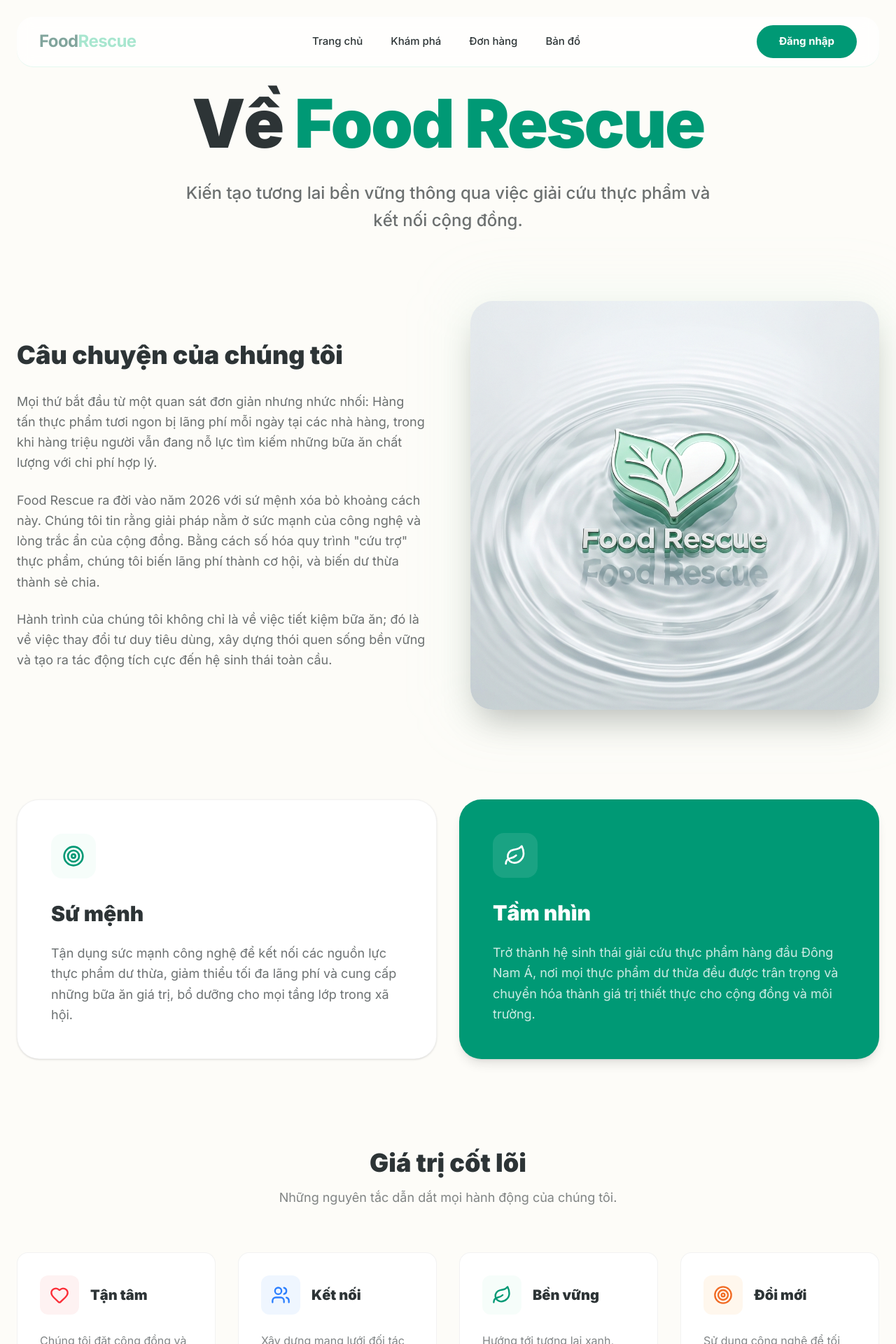
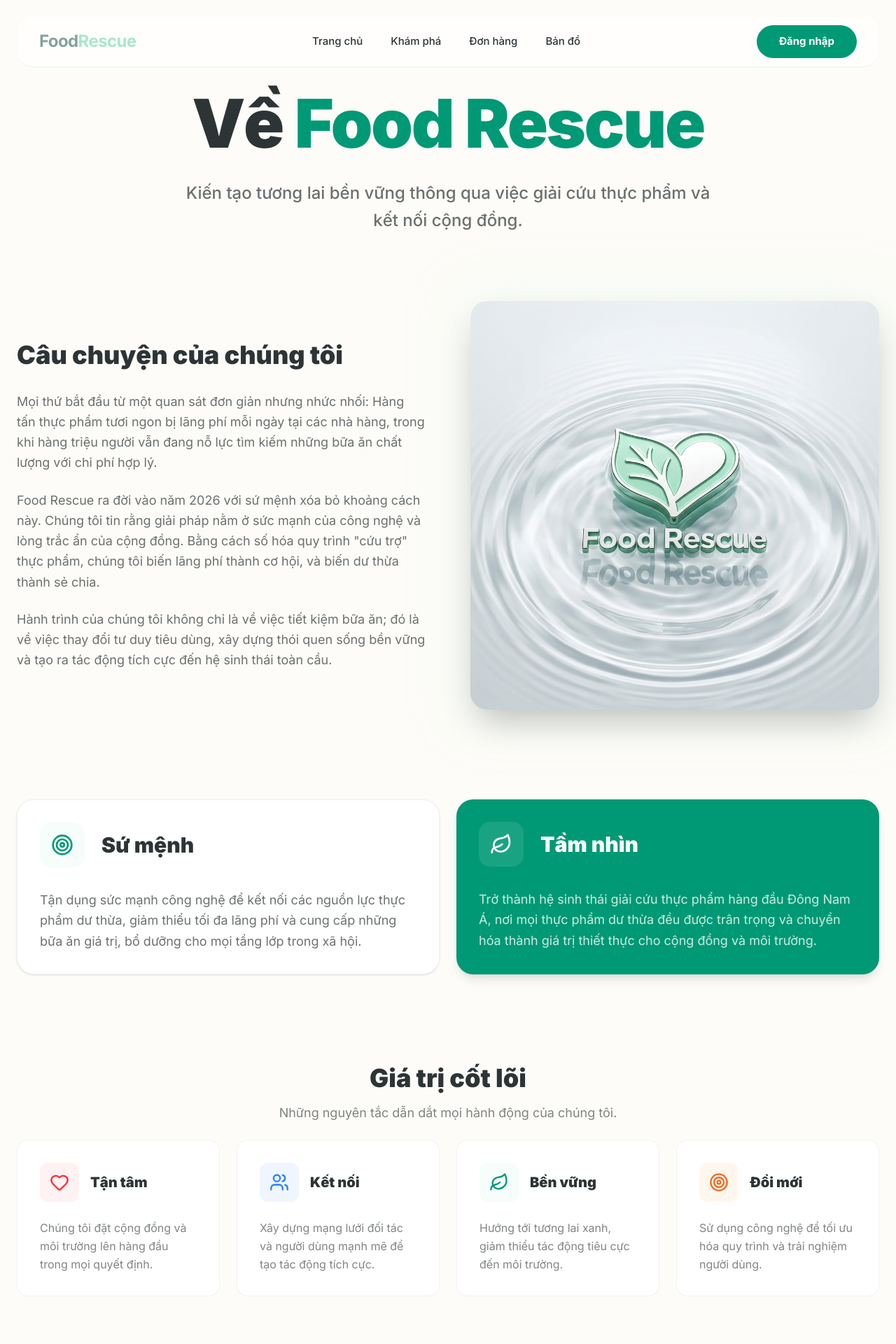
Before and after one commit to developerchidi/Food-Rescue, a Next.js app: page /about in a window 1280 px wide. Shown: the top 1920 px of the page at 70% size. Built offline with nearby package versions, Linux system fonts and the light colour scheme; no server answers.

Commit message:
feat: align mission and vision section design with horizontal icon-title layout

```diff
--- a/src/app/about/page.tsx
+++ b/src/app/about/page.tsx
@@ -42,11 +42,11 @@
               </div>
               <div className="order-1 lg:order-2">
                 <div className="relative group">
-                  <div className="absolute -inset-4 bg-mint-primary/10 rounded-[2rem] blur-2xl group-hover:bg-mint-primary/20 transition-all duration-500"></div>
+                  <div className="absolute -inset-4 bg-mint-primary/10 rounded-[1.5rem] blur-2xl group-hover:bg-mint-primary/20 transition-all duration-500"></div>
                   <img
                     src="/logo-reflection.png"
                     alt="Food Rescue Logo"
-                    className="relative rounded-[2rem] shadow-2xl hover:scale-[1.02] transition-transform duration-500 pointer-events-none"
+                    className="relative rounded-[1.5rem] shadow-2xl hover:scale-[1.02] transition-transform duration-500 pointer-events-none"
                   />
                 </div>
               </div>
@@ -54,22 +54,26 @@
           </section>
 
           {/* Mission & Vision Section */}
-          <section className="mb-32 grid grid-cols-1 md:grid-cols-2 gap-8">
-            <div className="bg-white rounded-[2rem] p-10 lg:p-12 border border-black/5 shadow-sm hover:shadow-xl transition-shadow">
-              <div className="w-16 h-16 bg-mint-primary/10 rounded-2xl flex items-center justify-center mb-8">
-                <Target className="w-8 h-8 text-mint-darker" />
+          <section className="mb-32 grid grid-cols-1 md:grid-cols-2 gap-6">
+            <div className="bg-white rounded-[1.5rem] p-6 lg:p-8 border border-black/5 shadow-sm hover:shadow-xl transition-all duration-300 group">
+              <div className="flex items-center gap-6 mb-8">
+                <div className="w-16 h-16 bg-mint-primary/10 rounded-2xl flex items-center justify-center shrink-0 group-hover:scale-110 transition-transform duration-500">
+                  <Target className="w-8 h-8 text-mint-darker" />
+                </div>
+                <h2 className="text-3xl font-black text-[#2d3436]">Sứ mệnh</h2>
               </div>
-              <h2 className="text-3xl font-black mb-6 text-[#2d3436]">Sứ mệnh</h2>
               <p className="text-lg text-foreground/70 leading-relaxed">
                 Tận dụng sức mạnh công nghệ để kết nối các nguồn lực thực phẩm dư thừa, giảm thiểu tối đa lãng phí
                 và cung cấp những bữa ăn giá trị, bổ dưỡng cho mọi tầng lớp trong xã hội.
               </p>
             </div>
-            <div className="bg-mint-darker rounded-[2rem] p-10 lg:p-12 text-white shadow-lg hover:shadow-2xl transition-shadow">
-              <div className="w-16 h-16 bg-white/10 rounded-2xl flex items-center justify-center mb-8">
-                <Leaf className="w-8 h-8 text-white" />
+            <div className="bg-mint-darker rounded-[1.5rem] p-6 lg:p-8 text-white shadow-lg hover:shadow-2xl transition-all duration-300 group">
+              <div className="flex items-center gap-6 mb-8">
+                <div className="w-16 h-16 bg-white/10 rounded-2xl flex items-center justify-center shrink-0 group-hover:scale-110 transition-transform duration-500">
+                  <Leaf className="w-8 h-8 text-white" />
+                </div>
+                <h2 className="text-3xl font-black">Tầm nhìn</h2>
               </div>
-              <h2 className="text-3xl font-black mb-6">Tầm nhìn</h2>
               <p className="text-lg text-white/80 leading-relaxed">
                 Trở thành hệ sinh thái giải cứu thực phẩm hàng đầu Đông Nam Á, nơi mọi thực phẩm dư thừa
                 đều được trân trọng và chuyển hóa thành giá trị thiết thực cho cộng đồng và môi trường.
@@ -79,11 +83,11 @@
 
           {/* Values Section */}
           <section className="mb-32">
-            <div className="text-center mb-16">
+            <div className="text-center mb-6">
               <h2 className="text-4xl font-black mb-4 text-[#2d3436]">Giá trị cốt lõi</h2>
               <p className="text-foreground/60 text-lg">Những nguyên tắc dẫn dắt mọi hành động của chúng tôi.</p>
             </div>
-            <div className="grid grid-cols-1 md:grid-cols-2 lg:grid-cols-4 gap-8">
+            <div className="grid grid-cols-1 md:grid-cols-2 lg:grid-cols-4 gap-6">
               {[
                 {
                   icon: Heart,
@@ -128,7 +132,7 @@
           </section>
 
           {/* Team Section */}
-          <section className="mb-32">
+          <section className="mb-6">
             <div className="text-center mb-6">
               <h2 className="text-4xl font-black mb-4 text-[#2d3436]">Đội ngũ sáng lập</h2>
               <p className="text-foreground/60 text-lg">Những con người tâm huyết đứng sau dự án.</p>
@@ -143,7 +147,7 @@
                 { name: "Toàn", role: "QA / Tester", span: "lg:col-span-3", img: "/team/toan.png" },
                 { name: "Kiệt", role: "QA / Tester", span: "lg:col-span-3", img: "/team/kiet.png" }
               ].map((member, i) => (
-                <div key={i} className={`group relative h-[320px] rounded-[2rem] overflow-hidden border border-black/5 hover:shadow-2xl transition-all duration-700 ${member.span}`}>
+                <div key={i} className={`group relative h-[320px] rounded-[1.5rem] overflow-hidden border border-black/5 hover:shadow-2xl transition-all duration-700 ${member.span}`}>
                   {/* Full Size Member Image */}
                   <img
                     src={member.img}
@@ -174,7 +178,7 @@
 
           {/* Impact Stats */}
           <section className="mb-32">
-            <div className="bg-mint-darker rounded-[2rem] p-12 lg:p-20 text-white relative overflow-hidden">
+            <div className="bg-mint-darker rounded-[1.5rem] p-12 lg:p-20 text-white relative overflow-hidden">
               <div className="absolute top-0 right-0 w-64 h-64 bg-white/5 rounded-full -translate-y-1/2 translate-x-1/2 blur-3xl"></div>
               <div className="absolute bottom-0 left-0 w-96 h-96 bg-mint-primary/10 rounded-full translate-y-1/2 -translate-x-1/2 blur-3xl"></div>
 
@@ -195,9 +199,9 @@
           </section>
 
           {/* Final CTA Section */}
-          <section className="text-center pb-12">
-            <h2 className="text-4xl md:text-5xl font-black mb-8 text-[#2d3436]">Sẵn sàng đồng hành cùng chúng tôi?</h2>
-            <p className="text-xl text-foreground/60 max-w-2xl mx-auto mb-12">
+          <section className="text-center pb-6">
+            <h2 className="text-4xl md:text-5xl font-black mb-6 text-[#2d3436]">Sẵn sàng đồng hành cùng chúng tôi?</h2>
+            <p className="text-xl text-foreground/60 max-w-2xl mx-auto mb-6">
               Dù bạn là doanh nghiệp muốn đóng góp hay người dùng muốn trải nghiệm,
               luôn có chỗ cho bạn trong hành trình giải cứu thực phẩm.
             </p>
```
